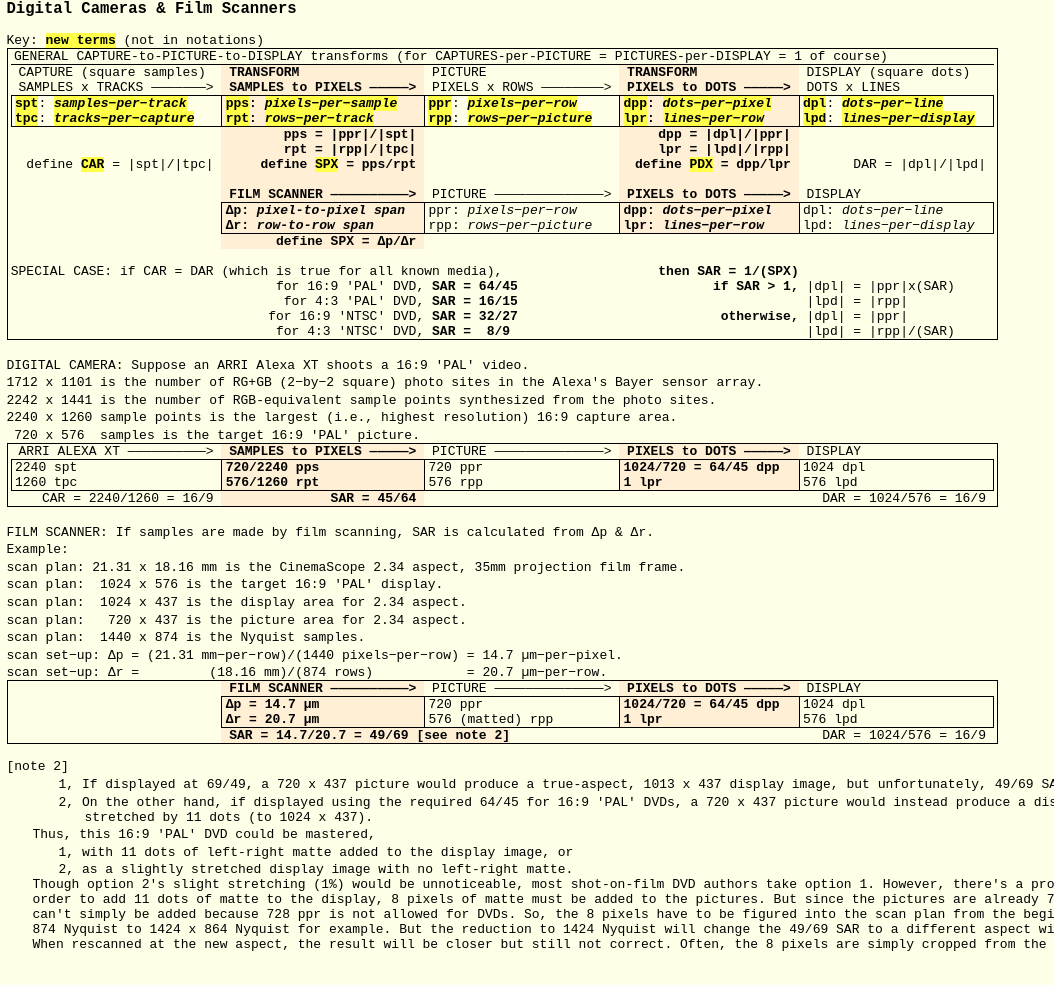
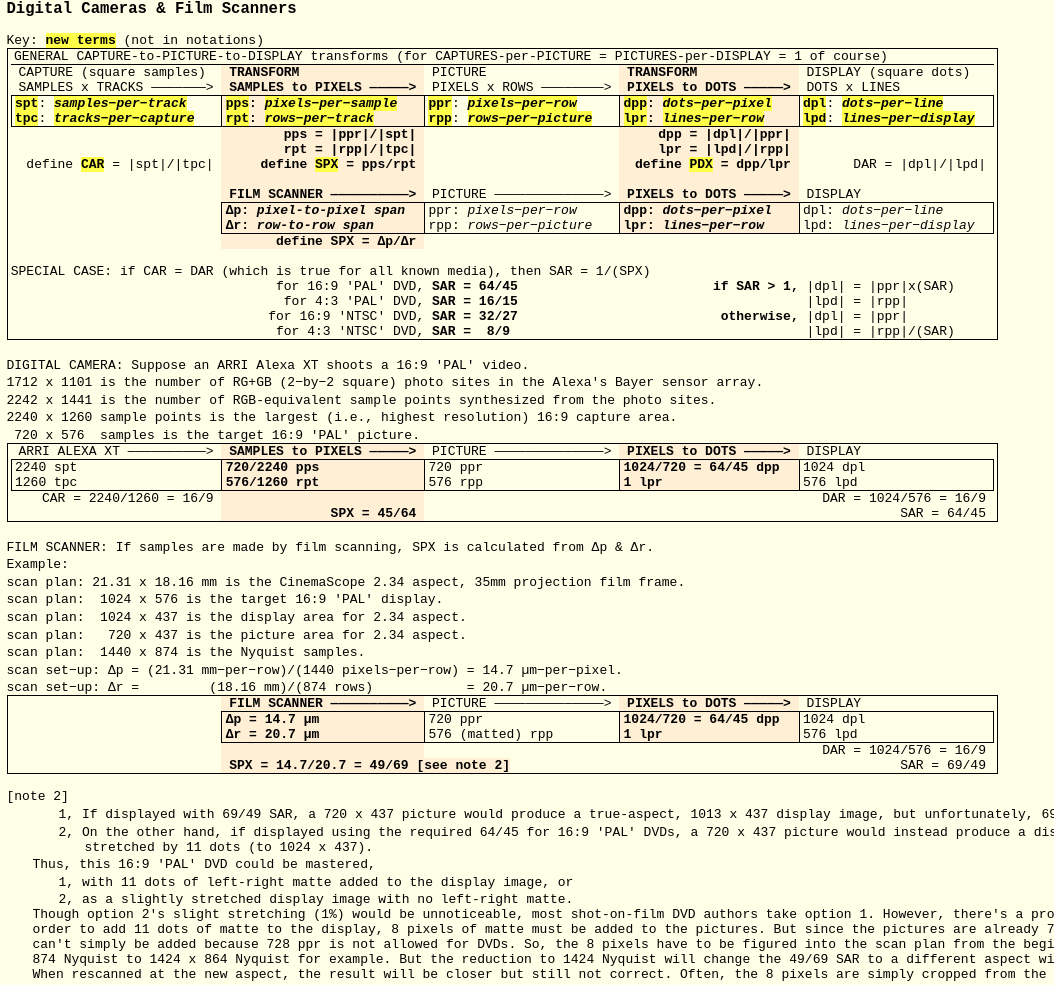
Before and after one commit to markfilipak/Video-Object-Notation, a plain HTML site: page VideoNotation.Digital_Cameras_&_Film_Scanners.html in a window 1280 px wide. Shown: the whole page, without its empty margins (0-1054 px from the left). Drawn offline with Linux system fonts and the light colour scheme.

Commit message:
Add files via upload
Signed-off-by: Mark Filipak <markfilipak.linux+github@gmail.com>

```diff
--- a/VideoNotation.Digital_Cameras_&_Film_Scanners.html
+++ b/VideoNotation.Digital_Cameras_&_Film_Scanners.html
@@ -60,8 +60,7 @@ Key: <B class="yellow">new terms</B> (not in notations)
     <TD></TD>
     <TD>&nbsp;</TD>
     <TD></TD></TR>
-<TR><TD colspan=3>SPECIAL CASE: if CAR = DAR (which is true for all known media),</TD>
-    <TD class="right bold">then SAR = 1/(SPX)</TD></TR>
+<TR><TD colspan=5>SPECIAL CASE: if CAR = DAR (which is true for all known media), then SAR = 1/(SPX)</TD></TR>
 <TR>    <TD></TD>
 <TD class="right">for 16:9 'PAL' DVD,<BR>for 4:3 'PAL' DVD,<BR>for 16:9 'NTSC' DVD,<BR>for 4:3 'NTSC' DVD,</TD>
     <TD class="bold">&nbsp;SAR = 64/45<BR>&nbsp;SAR = 16/15<BR>&nbsp;SAR = 32/27<BR>&nbsp;SAR = &nbsp;8/9</TD>
@@ -88,14 +87,14 @@ Key: <B class="yellow">new terms</B> (not in notations)
     <TD class="box1011 papaya bold">1024/720 = 64/45 dpp<BR>1 lpr</TD>
     <TD class="box1111">1024 dpl<BR>576 lpd</TD></TR>
 <TR><TD class="right">CAR = 2240/1260 = 16/9&nbsp;</TD>
-    <TD class="papaya bold right">SAR = 45/64&nbsp;</TD>
+    <TD class="papaya bold right"><BR>SPX = 45/64&nbsp;</TD>
     <TD></TD>
     <TD></TD>
-    <TD class="right">DAR = 1024/576 = 16/9&nbsp;</TD></TR>
+    <TD class="right">DAR = 1024/576 = 16/9&nbsp;<BR>SAR = 64/45&nbsp;</TD></TR>
 </TABLE></TD></TR></TABLE>
 
 <BR>
-<P>FILM SCANNER: If samples are made by film scanning, SAR is calculated from &Delta;p & &Delta;r.</P>
+<P>FILM SCANNER: If samples are made by film scanning, SPX is calculated from &Delta;p & &Delta;r.</P>
 <P>Example:</P>
 <P>scan plan:&nbsp;21.31&nbsp;x&nbsp;18.16&nbsp;mm is the CinemaScope 2.34 aspect, 35mm projection film frame.</P>
 <P>scan plan:&nbsp;&nbsp;1024&nbsp;x&nbsp;576 is the target 16:9 'PAL' display.</P>
@@ -110,22 +109,22 @@ Key: <B class="yellow">new terms</B> (not in notations)
     <TD class="papaya bold">&nbsp;FILM SCANNER &mdash;&mdash;&mdash;&mdash;&mdash;&mdash;&mdash;&mdash;&mdash;&mdash;>&nbsp;</TD>
     <TD>&nbsp;PICTURE &mdash;&mdash;&mdash;&mdash;&mdash;&mdash;&mdash;&mdash;&mdash;&mdash;&mdash;&mdash;&mdash;&mdash;>&nbsp;</TD>
     <TD class="papaya bold">&nbsp;PIXELS to DOTS &mdash;&mdash;&mdash;&mdash;&mdash;>&nbsp;</TD>
-    <TD>&nbsp;DISPLAY&nbsp;&nbsp;&nbsp;&nbsp;&nbsp;&nbsp;&nbsp;&nbsp;&nbsp;&nbsp;&nbsp;&nbsp;&nbsp;&nbsp;&nbsp;&nbsp;&nbsp;</TD></TR>
+    <TD>&nbsp;DISPLAY &nbsp; &nbsp; &nbsp; &nbsp; &nbsp; &nbsp; &nbsp; &nbsp;&nbsp;</TD></TR>
 <TR><TD></TD>
     <TD class="box1011 papaya bold">&Delta;p = 14.7 &micro;m<BR>&Delta;r = 20.7 &micro;m</TD>
     <TD class="box1011">720 ppr<BR>576 (matted) rpp</TD>
     <TD class="box1011 papaya bold">1024/720 = 64/45 dpp<BR>1 lpr</TD>
     <TD class="box1111">1024 dpl<BR>576 lpd</TD></TR>
 <TR><TD></TD>
-    <TD colspan=2><B class="papaya bold">&nbsp;SAR = 14.7/20.7 = 49/69 [see note 2]</B></TD>
+    <TD colspan=2><B class="papaya bold">&nbsp; &nbsp; &nbsp; &nbsp; &nbsp; &nbsp; &nbsp; &nbsp; &nbsp; &nbsp; &nbsp; &nbsp; &nbsp;&nbsp;<BR>&nbsp;SPX = 14.7/20.7 = 49/69 [see note 2]</B></TD>
     <TD></TD>
-    <TD class="right">DAR = 1024/576 = 16/9&nbsp;</TD></TR>
+    <TD class="right">DAR = 1024/576 = 16/9&nbsp;<BR>SAR = 69/49&nbsp;</TD></TR>
 </TABLE></TD></TR></TABLE>
 <BR>
 [note 2]
 <BLOCKQUOTE>
 <BLOCKQUOTE>
-<P>1, If displayed at 69/49, a 720 x 437 picture would produce a true-aspect, 1013 x 437 display image, but unfortunately, 49/69 SAR is not allowed by MPEG.</P>
+<P>1, If displayed with 69/49 SAR, a 720 x 437 picture would produce a true-aspect, 1013 x 437 display image, but unfortunately, 69/49 SAR is not allowed.</P>
 <P>2, On the other hand, if displayed using the required 64/45 for 16:9 'PAL' DVDs, a 720 x 437 picture would instead produce a display image that's stretched by 11 dots (to 1024 x 437).</P>
 </BLOCKQUOTE>
 <P>Thus, this 16:9 'PAL' DVD could be mastered,</P>
```
